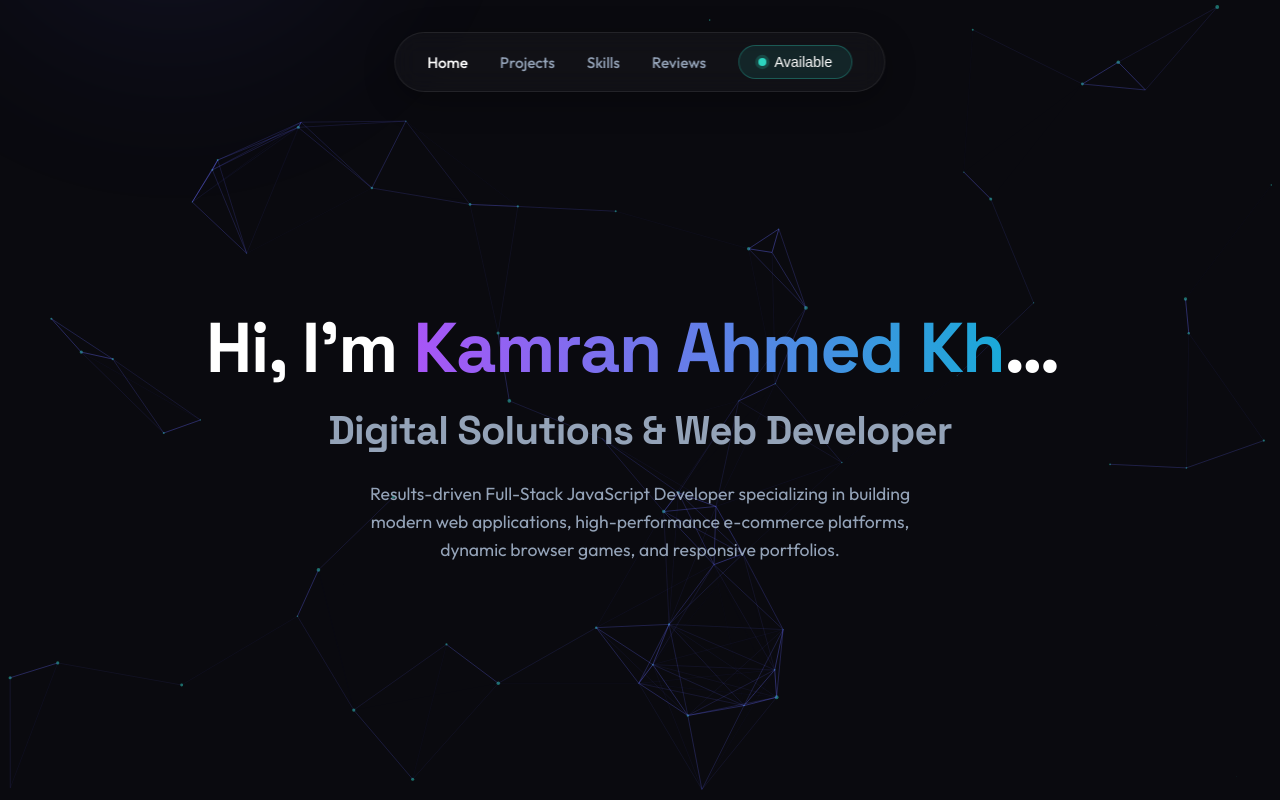
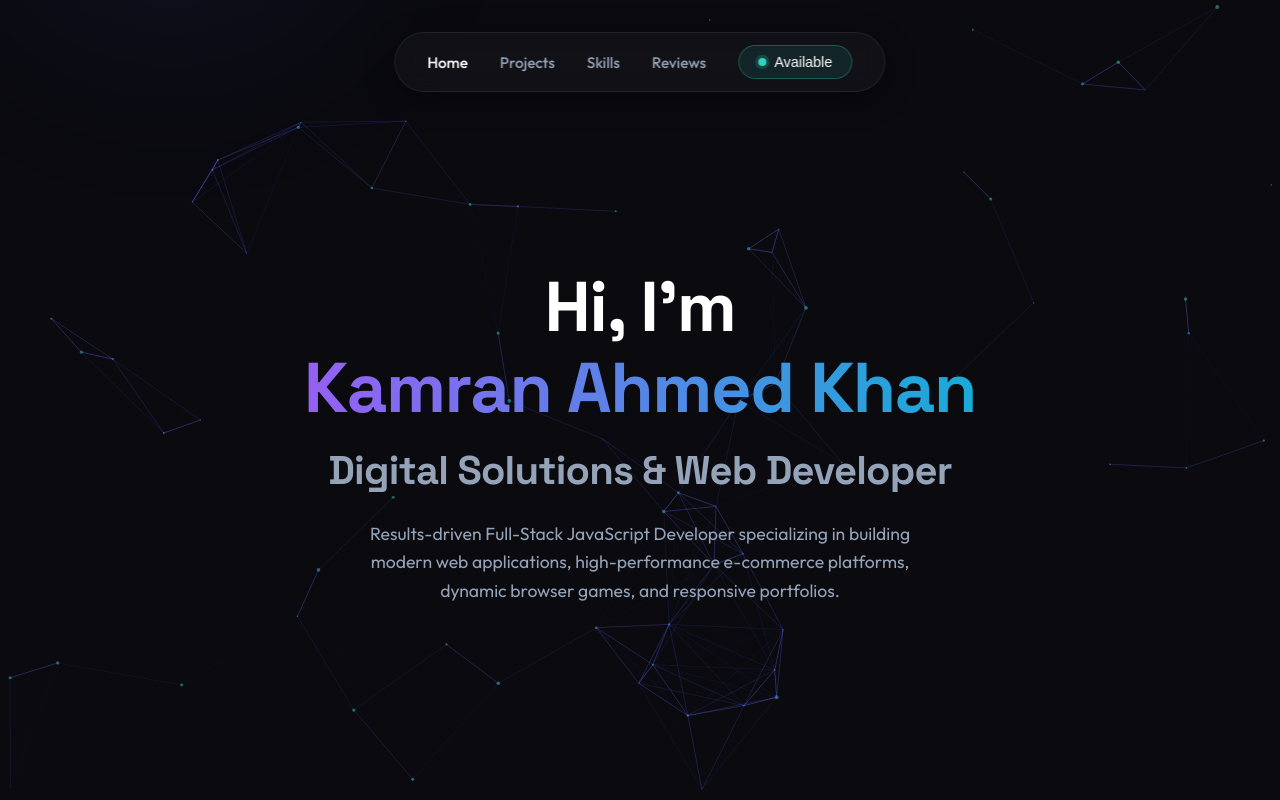
Before and after one commit to funkyvibespk/testportfolio, a React (Vite) app: page / in a window 1280 px wide. Shown: the top 800 px of the page. Built offline with nearby package versions, Linux system fonts and the light colour scheme.

Commit message:
desktop version update
desktop version updated

```diff
--- a/src/components/Hero.css
+++ b/src/components/Hero.css
@@ -44,9 +44,11 @@
   font-size: clamp(1.4rem, 5.5vw, 5rem);
   line-height: 1.15;
   margin-bottom: 1rem;
-  white-space: nowrap;        /* keep everything on one line */
-  overflow: hidden;
-  text-overflow: ellipsis;    /* graceful fallback if truly too narrow */
+}
+
+/* Name always on its own line on every screen size */
+.hero-title .text-gradient {
+  display: block;
 }
 
 .hero-subtitle {
@@ -96,16 +98,8 @@
     max-width: 100%;
   }
 
-  /* Allow natural wrapping on mobile */
   .hero-title {
-    white-space: normal;
-    overflow: visible;
-    font-size: clamp(1.6rem, 6vw, 3rem);
-  }
-
-  /* Push the name to its own line */
-  .hero-title .text-gradient {
-    display: block;
+    font-size: clamp(1.6rem, 7vw, 3rem);
   }
 
   .hero-description {
```
